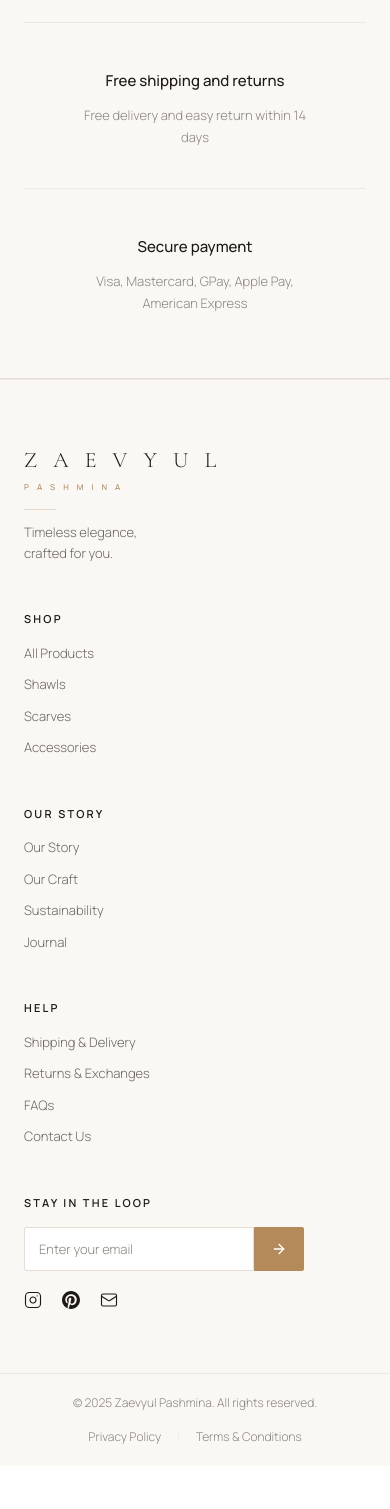
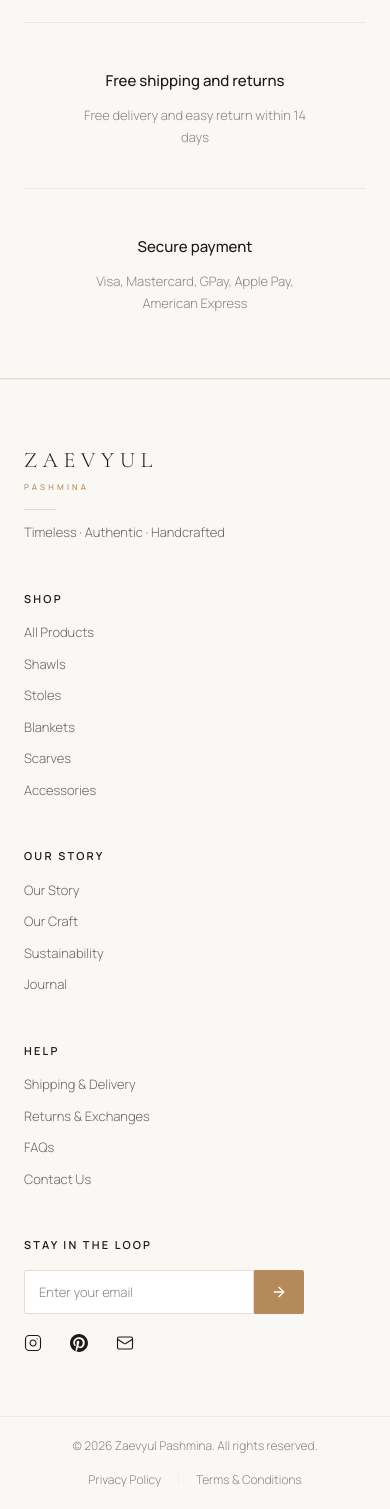
Before and after one commit to codeifyitservices/zaevyul, a React (Vite) app in the folder frontend/: page / in a window 390 px wide. Shown: the part 3205-4714 px from the top of the page. Before the commit the page ends 4671 px from the top, so only its background shows below. Built offline with nearby package versions, Linux system fonts and the light colour scheme; no server answers.

Commit message:
feat: implement responsive SiteFooter component and public controller for store settings and newsletter subscription

```diff
--- a/frontend/src/landing/components/SiteFooter.jsx
+++ b/frontend/src/landing/components/SiteFooter.jsx
@@ -1,7 +1,8 @@
-import { useState } from "react";
+import { useState, useEffect } from "react";
 import { Link as RouterLink } from "react-router-dom";
 import { ArrowRight, Mail } from "lucide-react";
 import { useToast } from "../../context/ToastContext";
+import { api } from "../../lib/api";
 
 function InstagramIcon({ size = 18, className = "" }) {
   return (
@@ -42,18 +43,42 @@ export default function SiteFooter() {
   const [email, setEmail] = useState("");
   const [subscribing, setSubscribing] = useState(false);
   const [subscribed, setSubscribed] = useState(false);
+  const [settings, setSettings] = useState(null);
+  const [categories, setCategories] = useState([]);
+
+  useEffect(() => {
+    let active = true;
+    const loadData = async () => {
+      try {
+        const [settingsData, categoriesData] = await Promise.all([
+          api.settings.getPublic(),
+          api.categories.list()
+        ]);
+        if (active) {
+          setSettings(settingsData);
+          setCategories(categoriesData || []);
+        }
+      } catch (err) {
+        console.error("Error loading footer database settings/categories:", err);
+      }
+    };
+    loadData();
+    return () => {
+      active = false;
+    };
+  }, []);
 
   const handleSubscribe = async (e) => {
     e.preventDefault();
     if (!email) return;
     try {
       setSubscribing(true);
-      await new Promise((resolve) => setTimeout(resolve, 800));
+      const res = await api.newsletter.subscribe(email);
       setSubscribed(true);
-      toast("Thank you for joining our newsletter!", "success");
+      toast(res?.message || "Thank you for joining our newsletter!", "success");
       setEmail("");
     } catch (err) {
-      toast("Welcome to the Zaevyul newsletter!", "info");
+      toast(err?.message || "Welcome to the Zaevyul newsletter!", "info");
       setSubscribed(true);
       setEmail("");
     } finally {
@@ -65,22 +90,20 @@ export default function SiteFooter() {
     <footer className="bg-[#FAF8F5] font-sans text-[#1C1916] border-t border-[#ECE7E1]">
       {/* Main E-Commerce Footer Navigation Grid */}
       <div className="mx-auto max-w-[1280px] px-6 sm:px-10 lg:px-16 pt-16 pb-16">
-        <div className="grid grid-cols-1 gap-12 sm:grid-cols-2 md:grid-cols-3 lg:grid-cols-5 lg:gap-8">
+        <div className="grid grid-cols-1 gap-12 sm:grid-cols-2 md:grid-cols-3 lg:grid-cols-5 lg:gap-16">
           {/* Brand Column */}
           <div className="space-y-4">
             <RouterLink to="/" className="block">
-              <span className="font-serif text-[22px] tracking-[0.25em] font-light text-[#1C1916] block uppercase">
-                Z A E V Y U L
+              <span className="font-serif text-[22px] tracking-[0.25em] font-light text-[#1C1916] block uppercase whitespace-nowrap">
+                {(settings?.storeName || "ZAEVYUL").toUpperCase()}
               </span>
-              <span className="block font-sans text-[8px] tracking-[0.4em] uppercase text-[#B58A5B] font-medium mt-1">
-                P A S H M I N A
+              <span className="block font-sans text-[8px] tracking-[0.4em] uppercase text-[#B58A5B] font-medium mt-1 whitespace-nowrap">
+                PASHMINA
               </span>
             </RouterLink>
             <div className="w-8 border-t border-[#B58A5B]/30 my-3"></div>
-            <p className="text-[13px] font-light leading-[1.6] text-[#6B6560]">
-              Timeless elegance,
-              <br />
-              crafted for you.
+            <p className="text-[13px] font-light leading-[1.6] text-[#6B6560] whitespace-pre-line">
+              {settings?.tagline || "Timeless elegance,\ncrafted for you."}
             </p>
           </div>
 
@@ -91,25 +114,52 @@ export default function SiteFooter() {
             </h5>
             <ul className="flex flex-col gap-3 text-[13px] font-light text-[#6B6560]">
               <li>
-                <RouterLink to="/collections" className="hover:text-[#1C1916] transition-colors">
+                <RouterLink
+                  to="/collections"
+                  className="hover:text-[#1C1916] transition-colors"
+                >
                   All Products
                 </RouterLink>
               </li>
+              {categories && categories.length > 0 ? (
+                categories.map((cat) => (
+                  <li key={cat.id || cat.slug}>
+                    <RouterLink
+                      to={`/collections/${cat.slug}`}
+                      className="hover:text-[#1C1916] transition-colors"
+                    >
+                      {cat.name}
+                    </RouterLink>
+                  </li>
+                ))
+              ) : (
+                <>
                   <li>
-                <RouterLink to="/collections" className="hover:text-[#1C1916] transition-colors">
+                    <RouterLink
+                      to="/collections"
+                      className="hover:text-[#1C1916] transition-colors"
+                    >
                       Shawls
                     </RouterLink>
                   </li>
                   <li>
-                <RouterLink to="/collections" className="hover:text-[#1C1916] transition-colors">
+                    <RouterLink
+                      to="/collections"
+                      className="hover:text-[#1C1916] transition-colors"
+                    >
                       Scarves
                     </RouterLink>
                   </li>
                   <li>
-                <RouterLink to="/collections" className="hover:text-[#1C1916] transition-colors">
+                    <RouterLink
+                      to="/collections"
+                      className="hover:text-[#1C1916] transition-colors"
+                    >
                       Accessories
                     </RouterLink>
                   </li>
+                </>
+              )}
             </ul>
           </div>
 
@@ -120,22 +170,34 @@ export default function SiteFooter() {
             </h5>
             <ul className="flex flex-col gap-3 text-[13px] font-light text-[#6B6560]">
               <li>
-                <RouterLink to="/our-story" className="hover:text-[#1C1916] transition-colors">
+                <RouterLink
+                  to="/our-story"
+                  className="hover:text-[#1C1916] transition-colors"
+                >
                   Our Story
                 </RouterLink>
               </li>
               <li>
-                <RouterLink to="/our-story" className="hover:text-[#1C1916] transition-colors">
+                <RouterLink
+                  to="/our-story"
+                  className="hover:text-[#1C1916] transition-colors"
+                >
                   Our Craft
                 </RouterLink>
               </li>
               <li>
-                <RouterLink to="/our-story" className="hover:text-[#1C1916] transition-colors">
+                <RouterLink
+                  to="/our-story"
+                  className="hover:text-[#1C1916] transition-colors"
+                >
                   Sustainability
                 </RouterLink>
               </li>
               <li>
-                <RouterLink to="/journal" className="hover:text-[#1C1916] transition-colors">
+                <RouterLink
+                  to="/journal"
+                  className="hover:text-[#1C1916] transition-colors"
+                >
                   Journal
                 </RouterLink>
               </li>
@@ -149,22 +211,34 @@ export default function SiteFooter() {
             </h5>
             <ul className="flex flex-col gap-3 text-[13px] font-light text-[#6B6560]">
               <li>
-                <RouterLink to="/contact" className="hover:text-[#1C1916] transition-colors">
+                <RouterLink
+                  to="/contact"
+                  className="hover:text-[#1C1916] transition-colors"
+                >
                   Shipping & Delivery
                 </RouterLink>
               </li>
               <li>
-                <RouterLink to="/contact" className="hover:text-[#1C1916] transition-colors">
+                <RouterLink
+                  to="/contact"
+                  className="hover:text-[#1C1916] transition-colors"
+                >
                   Returns & Exchanges
                 </RouterLink>
               </li>
               <li>
-                <RouterLink to="/contact" className="hover:text-[#1C1916] transition-colors">
+                <RouterLink
+                  to="/contact"
+                  className="hover:text-[#1C1916] transition-colors"
+                >
                   FAQs
                 </RouterLink>
               </li>
               <li>
-                <RouterLink to="/contact" className="hover:text-[#1C1916] transition-colors">
+                <RouterLink
+                  to="/contact"
+                  className="hover:text-[#1C1916] transition-colors"
+                >
                   Contact Us
                 </RouterLink>
               </li>
@@ -182,7 +256,10 @@ export default function SiteFooter() {
                   Thank you for subscribing!
                 </div>
               ) : (
-                <form className="flex items-center w-full max-w-[280px]" onSubmit={handleSubscribe}>
+                <form
+                  className="flex items-center w-full max-w-[280px]"
+                  onSubmit={handleSubscribe}
+                >
                   <input
                     type="email"
                     value={email}
@@ -202,9 +279,9 @@ export default function SiteFooter() {
               )}
 
               {/* Social Icons */}
-              <div className="flex items-center gap-5 pt-1 text-[#1C1916]">
+              <div className="flex items-center gap-7 pt-1 text-[#1C1916]">
                 <a
-                  href="https://instagram.com"
+                  href={settings?.socialLinks?.instagram || "https://instagram.com"}
                   target="_blank"
                   rel="noreferrer"
                   aria-label="Instagram"
@@ -213,7 +290,7 @@ export default function SiteFooter() {
                   <InstagramIcon size={18} />
                 </a>
                 <a
-                  href="https://pinterest.com"
+                  href={settings?.socialLinks?.pinterest || "https://pinterest.com"}
                   target="_blank"
                   rel="noreferrer"
                   aria-label="Pinterest"
@@ -222,7 +299,7 @@ export default function SiteFooter() {
                   <PinterestIcon size={18} />
                 </a>
                 <a
-                  href="mailto:concierge@zaevyul.com"
+                  href={`mailto:${settings?.storeEmail || "concierge@zaevyul.com"}`}
                   aria-label="Email"
                   className="hover:text-[#B58A5B] transition-colors"
                 >
@@ -238,15 +315,21 @@ export default function SiteFooter() {
       <div className="border-t border-[#ECE7E1] bg-[#FAF8F5]">
         <div className="mx-auto max-w-[1280px] px-6 sm:px-10 lg:px-16 py-5 flex flex-col sm:flex-row items-center justify-between gap-4">
           <p className="text-[12px] text-[#8A857E] font-light">
-            &copy; 2025 Zaevyul Pashmina. All rights reserved.
+            &copy; {new Date().getFullYear()} {settings?.storeName || "Zaevyul"} Pashmina. All rights reserved.
           </p>
 
           <div className="flex items-center gap-4 text-[12px] text-[#8A857E] font-light">
-            <RouterLink to="/contact" className="hover:text-[#1C1916] transition-colors">
+            <RouterLink
+              to="/contact"
+              className="hover:text-[#1C1916] transition-colors"
+            >
               Privacy Policy
             </RouterLink>
             <span className="text-[#ECE7E1]">|</span>
-            <RouterLink to="/contact" className="hover:text-[#1C1916] transition-colors">
+            <RouterLink
+              to="/contact"
+              className="hover:text-[#1C1916] transition-colors"
+            >
               Terms & Conditions
             </RouterLink>
           </div>
```
Also changed, not shown: 1 other file (tests, documents, lock files or other folders). Lines whose indentation alone changed are shown as unchanged.
